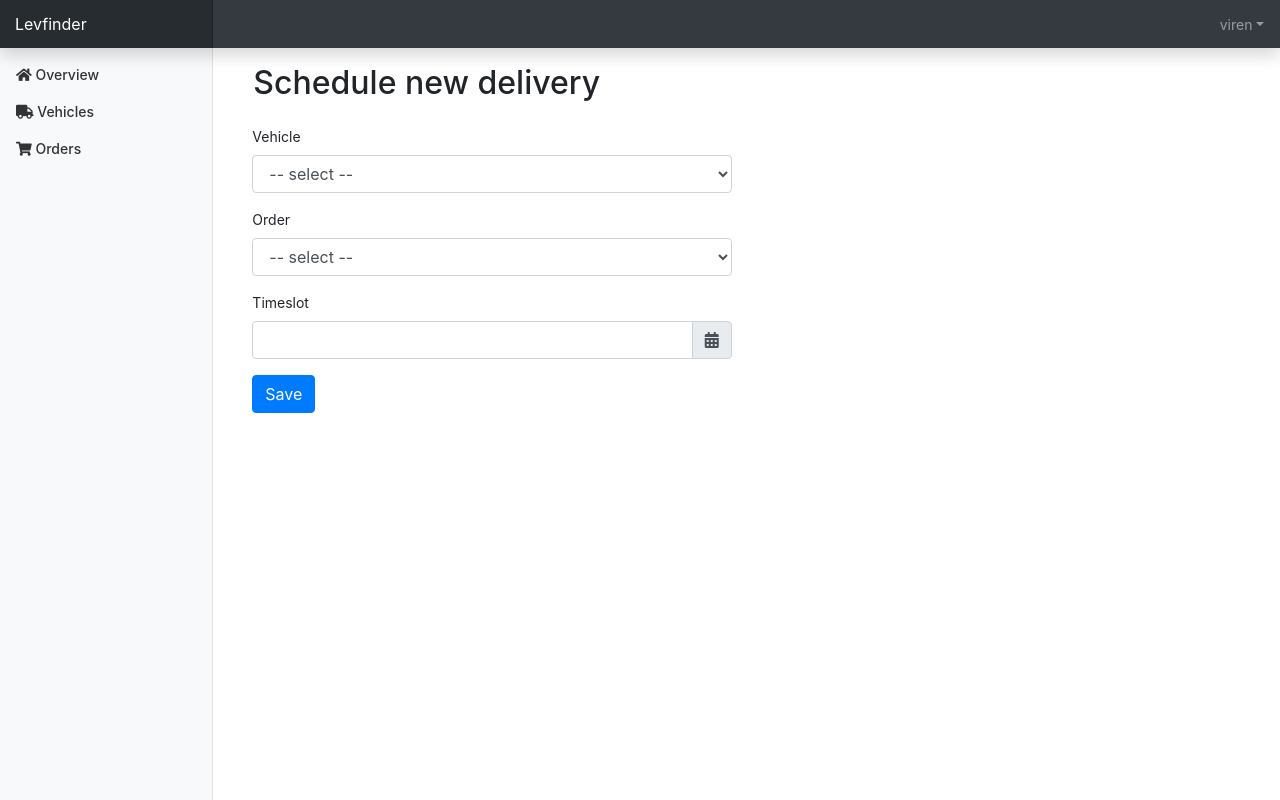
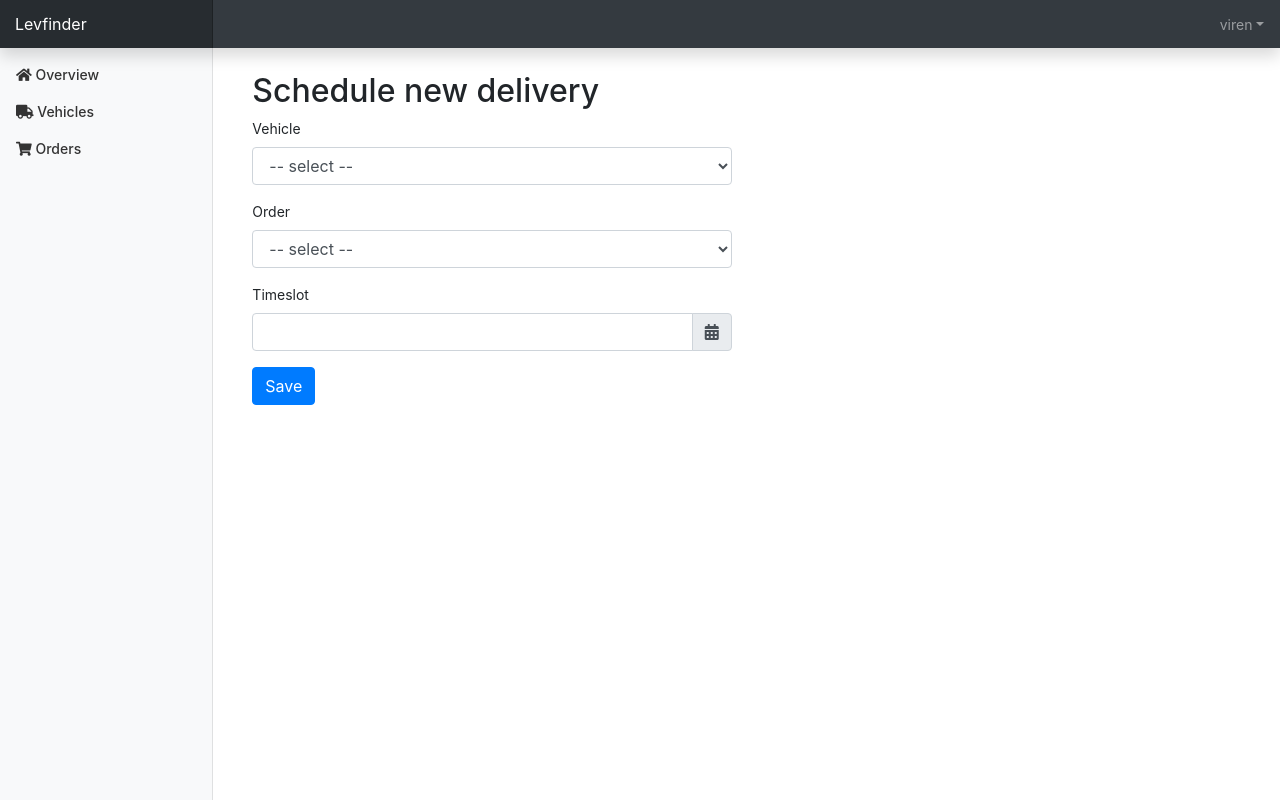
Before and after one commit to levfinder/bernard, a Django app: template bernard/templates/bernard/deliveries_new.html in a window 1280 px wide. Run offline with Django 3.2, Linux system fonts and the light colour scheme; the template is opened without the code that fills it, so the values that code supplies are empty; parts of the project's set-up code (start-up, migrations or seed data) failed here and were passed over; some libraries are stand-ins or nearby versions.

Commit message:
Further UI refinements

```diff
--- a/bernard/templates/bernard/deliveries_new.html
+++ b/bernard/templates/bernard/deliveries_new.html
@@ -8,13 +8,11 @@
 {% endblock %}
 
 {% block content %}
-<h2 class="h2 p-3">
-    Schedule new delivery
-</h2>
 
 <div class="container">
-    <div class="row">
+    <div class="row pt-4">
         <div class="col-md-6">
+            <h2 class="h2">Schedule new delivery</h2>
             <form action="/deliveries/new" method="post">
                 {% csrf_token %}
 
--- a/bernard/templates/bernard/vehicles.html
+++ b/bernard/templates/bernard/vehicles.html
@@ -16,11 +16,9 @@
     <div class="row">
         <div class="col-md-6">
             {% if vehicles %}
-            <ul>
+            <ul class="list-unstyled">
             {% for vehicle in vehicles %}
-            <li><a href="/vehicles/{{ vehicle.id }}">
-                <span class="text-monospace">{{ vehicle.external_id }}</span>
-                </a> {{ vehicle.vendor.name }}</li>
+            <li><a href="/vehicles/{{ vehicle.id }}"><span class="text-monospace">{{ vehicle.external_id }}</span></a> {{ vehicle.vendor.name }}</li>
             {% endfor %}
             </ul>
             {% endif %}
```
Also changed, not shown: bernard/templates/bernard/order.html (+9 -8 lines), bernard/templates/bernard/orders.html (+4 -4 lines), bernard/templates/bernard/overview.html (+6 -11 lines), bernard/templates/bernard/vehicle.html (+8 -8 lines).
